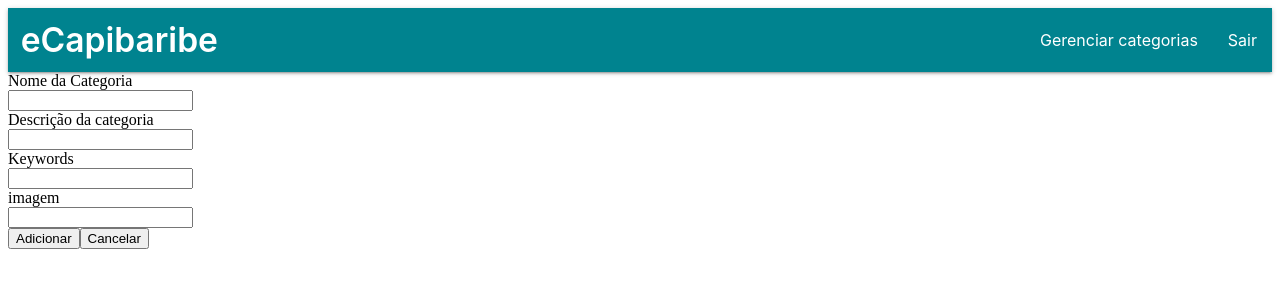
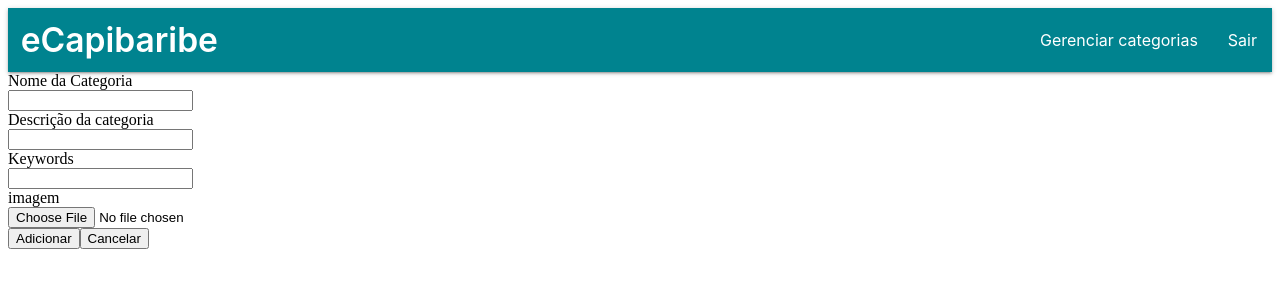
Before and after one commit to robertovnunes/eCapibaribe, an Angular app in the folder frontend/: page /create-categories in a window 1280 px wide. Shown: the top 300 px of the page. Built offline with nearby package versions, Linux system fonts and the light colour scheme; what @ng-icons/core, @ng-icons/heroicons would draw is missing.

Commit message:
Login funcionando, rotas respondendo

```diff
--- a/frontend/src/app/components/pages/categories/create-categories/create-categories.component.html
+++ b/frontend/src/app/components/pages/categories/create-categories/create-categories.component.html
@@ -10,12 +10,12 @@
     </div>
     <div class="form-group">
       <label for="keywords">Keywords</label><br>
-      <input type="text" id="keywords" name="keywords" formControlName="keywords">
+      <input type="text" id="keywords" name="keywords" formControlName="keywords" >
     </div>
     <div class="form-group">
       <!--substituir pelo upload de uma imagem -->
       <label for="image">imagem</label><br>
-      <input type="url" id="image" name="image" formControlName="image">
+      <input type="file" id="image" name="image" formControlName="image">
     </div>
     <div>
       <button class="btn btn-primary" (click)="save()">Adicionar</button>
```
